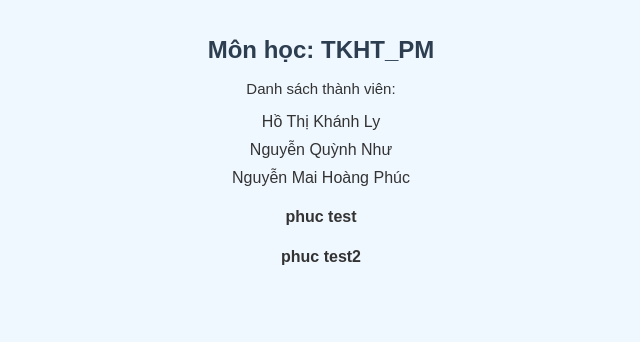
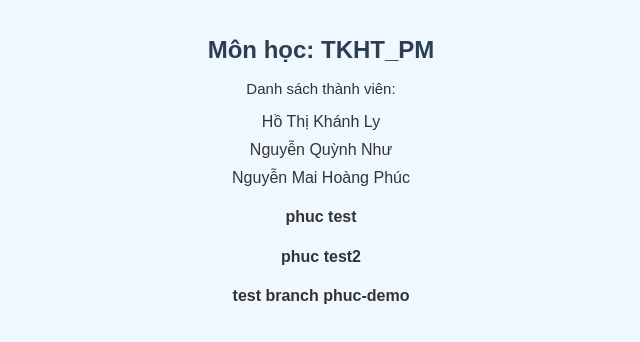
Before and after one commit to nguyennhu1208/TKHT-PM, a plain HTML site: page index.html in a window 1280 px wide. Shown: the whole page, without its empty margins (319-959 px from the left). Drawn offline with Linux system fonts and the light colour scheme.

Commit message:
test branch phuc-demo

```diff
--- a/index.html
+++ b/index.html
@@ -39,5 +39,6 @@
     </ul>
     <h4>phuc test</h4>
     <h4>phuc test2</h4>
+    <h4>test branch phuc-demo</h4>
 </body>
 </html>
```
